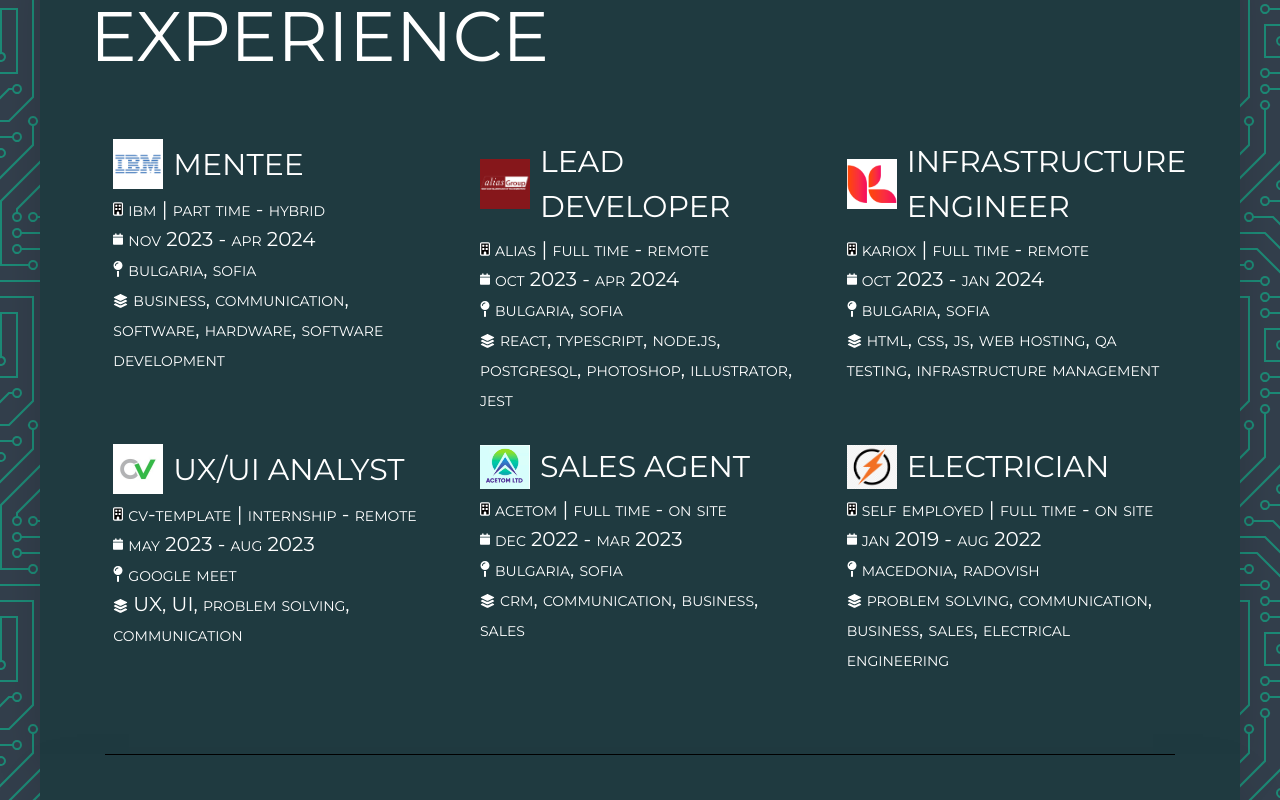
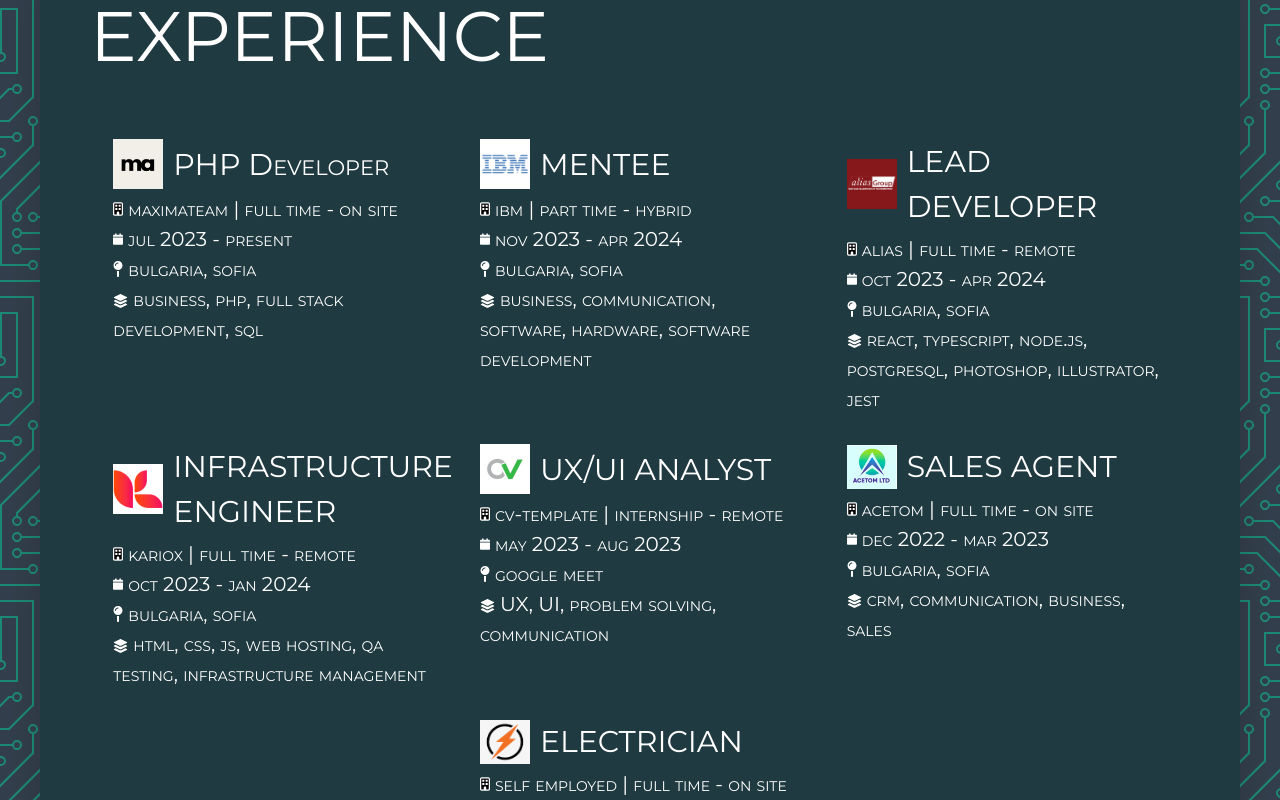
Before and after one commit to lazarevkristijan/Portfolio, a Next.js app: page / in a window 1280 px wide. Shown: the part 1160-1960 px from the top of the page. Built offline with nearby package versions, Linux system fonts and the light colour scheme.

Commit message:
new job exp

```diff
--- a/constants/index.js
+++ b/constants/index.js
@@ -253,6 +253,17 @@
 
 export const workExperiences = [
   {
+    title: "PHP Developer",
+    imgSrc: "maximateam.jpg",
+    company: "maximateam",
+    periodFrom: "jul 2023",
+    periodTo: "present",
+    employmentType: "full time",
+    location: "bulgaria, sofia",
+    locationType: "on site",
+    skills: "business, php, full stack development, sql",
+  },
+  {
     title: "MENTEE",
     imgSrc: "ibmC.png",
     company: "ibm",
```
Also changed, not shown: public/experienceIcons/maximateam.jpg (added).
